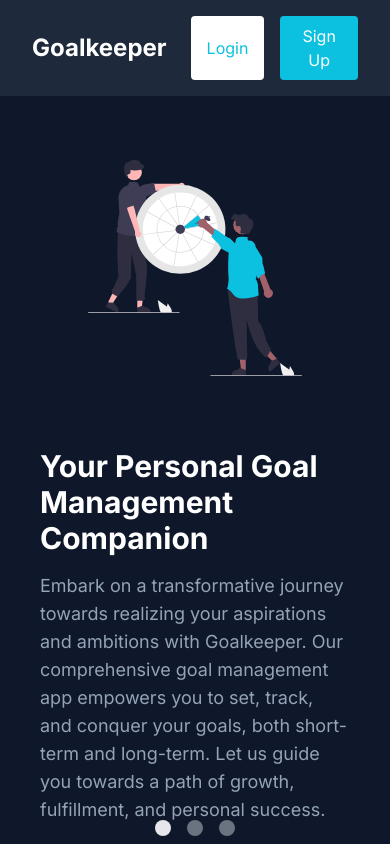
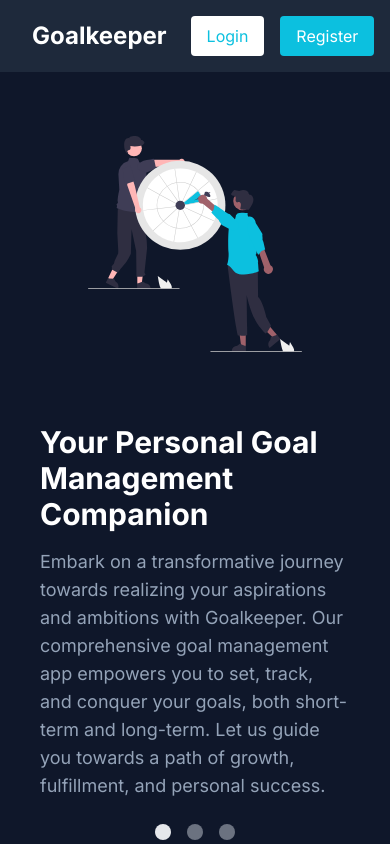
Before and after one commit to azrael3199/goalkeeper-web, a Next.js app: page / in a window 390 px wide. Built offline with nearby package versions, Linux system fonts and the light colour scheme.

Commit message:
fix: navbar text

```diff
--- a/src/app/page.tsx
+++ b/src/app/page.tsx
@@ -83,7 +83,7 @@
               </div>
             ))}
           </div>
-          <div className="absolute bottom-2 md:bottom-6 w-full flex justify-center mt-6">
+          <div className="absolute bottom-1 md:bottom-6 w-full flex justify-center mt-6">
             {slides.map((slide, index) => (
               <div
                 role="tab"
--- a/src/components/client/Navbar.tsx
+++ b/src/components/client/Navbar.tsx
@@ -28,7 +28,7 @@
           type="button"
           className="bg-blue-700 dark:bg-primary text-white px-4 py-2 rounded"
         >
-          Sign Up
+          Register
         </button>
       </div>
     </nav>
```
